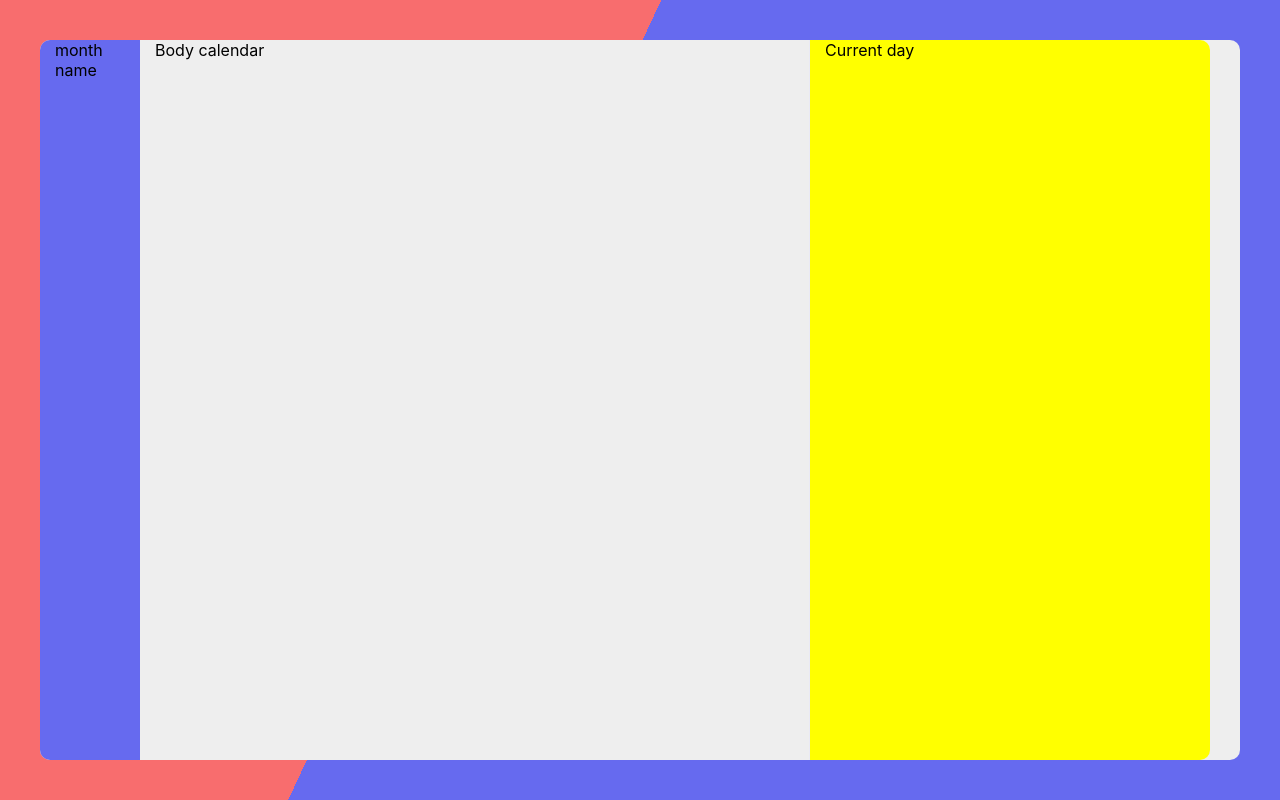
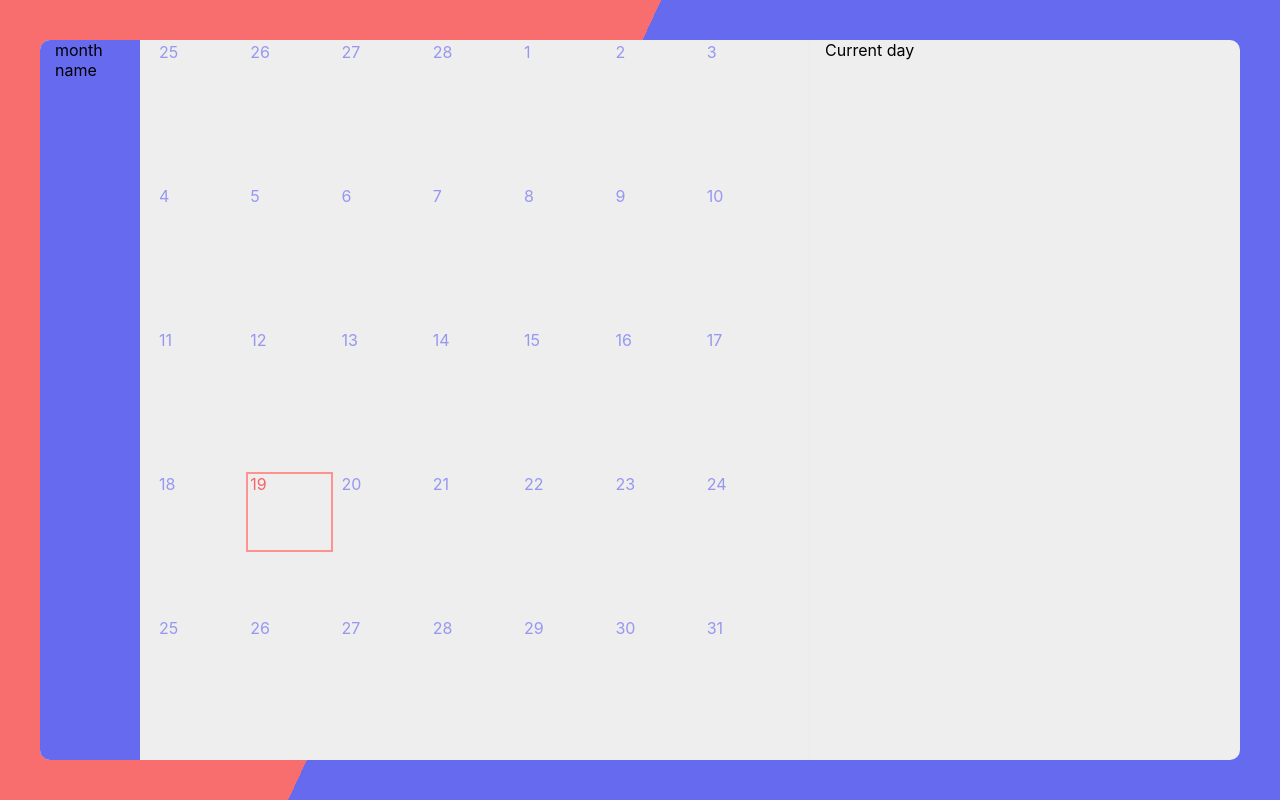
Before and after one commit to Kamesas/coolCalendar, a React (Create React App) app: page / in a window 1280 px wide. Built offline with nearby package versions, Linux system fonts and the light colour scheme.

Commit message:
renderad month

```diff
--- a/src/components/BodyCalendar/BodyCalendar.jsx
+++ b/src/components/BodyCalendar/BodyCalendar.jsx
@@ -1,10 +1,14 @@
 import React from "react";
 import stl from "./BodyCalendar.module.sass";
+import Day from "./Day/Day";
 
-const BodyCalendar = () => {
+const BodyCalendar = ({ renderMonth }) => {
   return (
     <div className={stl.BodyCalendar}>
-      <h2>Body calendar</h2>
+      {renderMonth &&
+        renderMonth.map(day => {
+          return <Day key={day.format("DD MM YY")} day={day} />;
+        })}
     </div>
   );
 };
--- a/src/components/BodyCalendar/BodyCalendar.module.sass
+++ b/src/components/BodyCalendar/BodyCalendar.module.sass
@@ -1,3 +1,10 @@
+@import '../../smart-grid.sass'
+
 .BodyCalendar
   border-right: 1px solid #E9E9F4
   box-sizing: border-box
+  +size(7)
+  display: flex
+  flex-wrap: wrap
+  > div
+    width: calc(100% / 7)
--- /dev/null
+++ b/src/components/BodyCalendar/Day/Day.jsx
@@ -0,0 +1,19 @@
+import React from "react";
+import stl from "./Day.module.sass";
+import dayjs from "dayjs";
+
+const Day = ({ day }) => {
+  let cls = [stl.day];
+
+  if (day.format("DD MM YY") === dayjs().format("DD MM YY")) {
+    cls.push(stl.currentDay);
+  }
+
+  return (
+    <div className={cls.join(" ")}>
+      <div>{day.date()}</div>
+    </div>
+  );
+};
+
+export default Day;
--- /dev/null
+++ b/src/components/BodyCalendar/Day/Day.module.sass
@@ -0,0 +1,18 @@
+.day
+  > div
+    margin-right: 5px
+    min-height: 80px
+    padding-left: 2px
+    color: #9697F1
+    box-sizing: border-box
+    border: 2px solid transparent
+    &:hover
+      border: 2px solid #FE9192
+      color: #F46566
+      transition: .5s ease
+      cursor: pointer
+.currentDay
+  > div
+
+    border: 2px solid #FE9192
+    color: #F46566
--- a/src/components/Calendar.jsx
+++ b/src/components/Calendar.jsx
@@ -3,14 +3,36 @@ import stl from "./Calendar.module.sass";
 import MonthName from "./MonthName/MonthName";
 import BodyCalendar from "./BodyCalendar/BodyCalendar";
 import CurrentDay from "./CurrentDay/CurrentDay";
+import dayjs from "dayjs";
 
 class Calendar extends Component {
-  state = {};
+  state = { m: dayjs() };
+
+  renderMonth() {
+    const { m } = this.state;
+    const startOf = m.startOf("M").day(1);
+    const endOf = m
+      .endOf("M")
+      .day(0)
+      .format("DD MM YY");
+
+    let arrDays = [];
+    let i = 0;
+
+    do {
+      arrDays.push(startOf.add(i, "day"));
+      i++;
+      console.log(arrDays[arrDays.length - 1]);
+    } while (arrDays[arrDays.length - 1].format("DD MM YY") !== endOf);
+
+    return arrDays;
+  }
+
   render() {
     return (
       <div className={stl.calendar}>
         <MonthName />
-        <BodyCalendar />
+        <BodyCalendar renderMonth={this.renderMonth()} />
         <CurrentDay />
       </div>
     );
--- a/src/components/Calendar.module.sass
+++ b/src/components/Calendar.module.sass
@@ -7,13 +7,11 @@
   background-color: #eee
   border-radius: 10px
   height: 90vh
-  div
+  > div
     +col-padding()
-    &:first-child
-      +size(1)
-      border-radius: 10px 0 0 10px
-    &:nth-child(2)
-      +size(7)
-    &:last-child
-      +size(4)
-      border-radius: 0 10px 10px 0
+  // .first
+  //   +size(1)
+  // .second
+  //   +size(7)
+  // .third
+  //   +size(4)
--- a/src/components/CurrentDay/CurrentDay.module.sass
+++ b/src/components/CurrentDay/CurrentDay.module.sass
@@ -1,2 +1,5 @@
+@import '../../smart-grid.sass'
+
 .CurrentDay
-  background-color: yellow
+  +size(4)
+  border-radius: 0 10px 10px 0
--- a/src/components/MonthName/Month.module.sass
+++ b/src/components/MonthName/Month.module.sass
@@ -2,3 +2,5 @@
 
 .MonthName
   background-color: #666AEF
+  +size(1)
+  border-radius: 10px 0 0 10px
```
